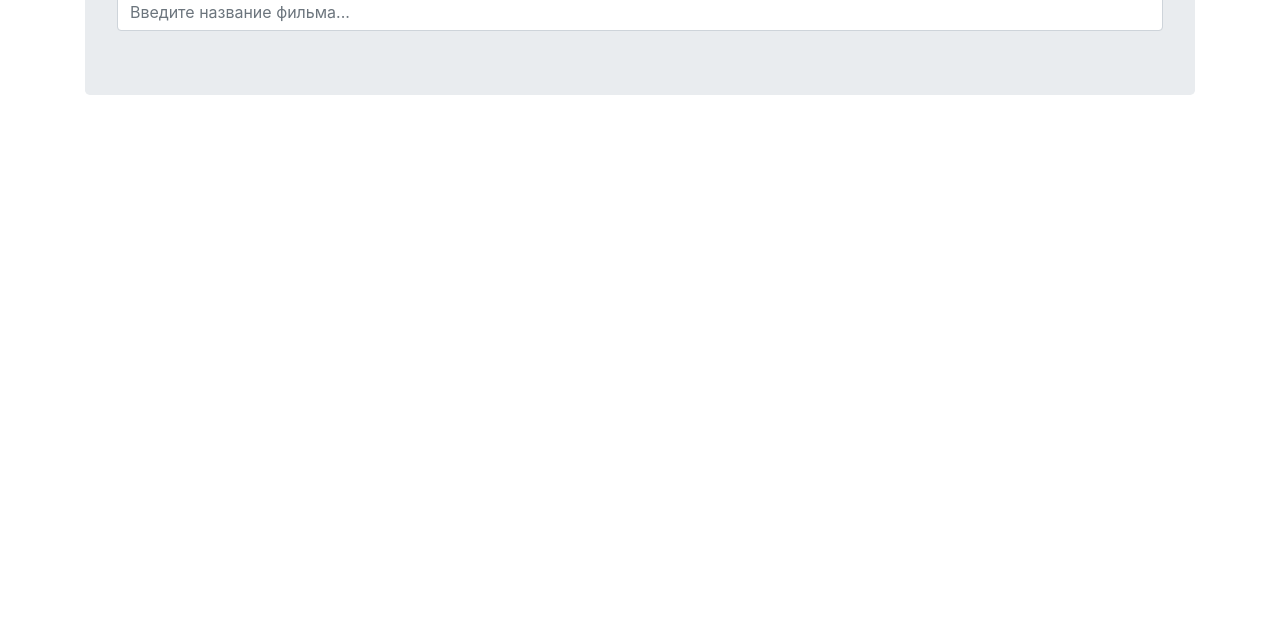
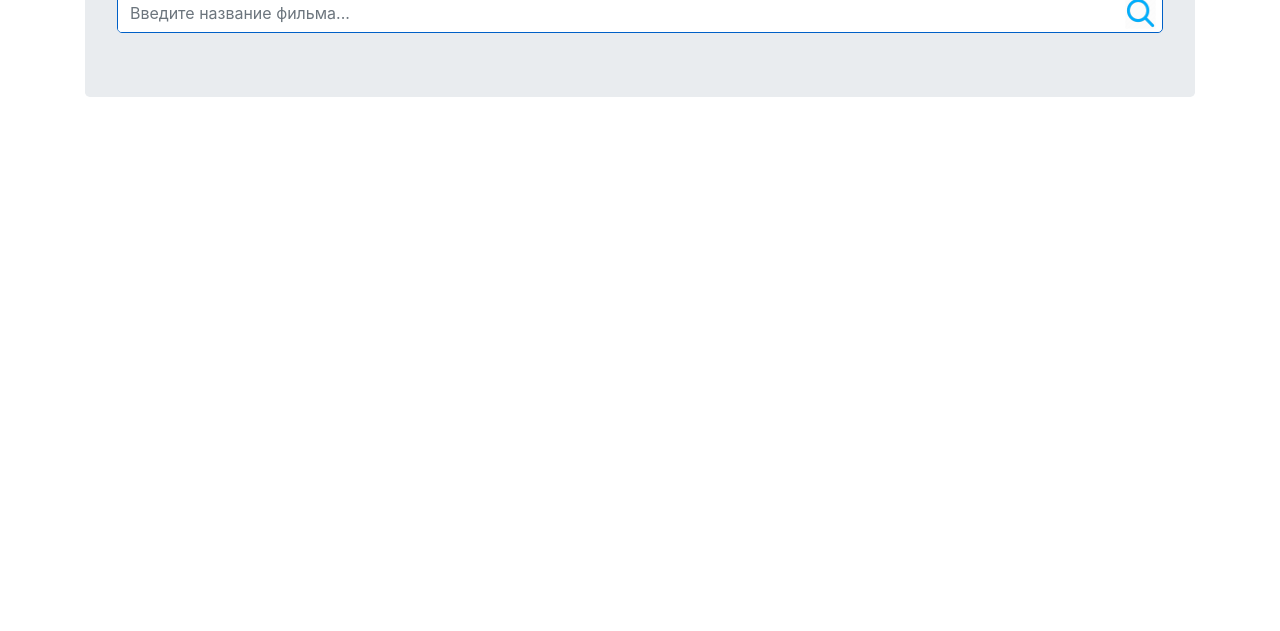
Before and after one commit to SergeyLitvin/kinopoisk, a plain HTML site: page index.html in a window 1280 px wide. Shown: the part 169-800 px from the top of the page. Drawn offline with nearby package versions, Linux system fonts and the light colour scheme.

Commit message:
Add button type submit and icon search

```diff
--- a/css/style.css
+++ b/css/style.css
@@ -5,6 +5,32 @@ img, .img-responsive {
 
 nav a {
     color: #0060c7;
+}
+
+.search-form {
+    display: flex;
+    background: #fff;
+    border: 1px solid #0060c7;
+    border-radius: 5px;
+}
+
+.search-form input[type='search'] {
+    border: none;
+}
+
+.search-form button {
+    border: none;
+    background: #fff;
+    border-radius: 5px;
+}
+
+.search-form button:focus {
+    outline: none;
+}
+
+.search-form button img {
+    width: 32px;
+    height: 32px;
 }
 
 .item {
--- a/index.html
+++ b/index.html
@@ -22,8 +22,11 @@
         <div class="container">
             <div class="jumbotron">
                 <h3 class="text-center">Поиск фильмов</h3>
-                <form action="" id="search-form">
-                    <input type="text" class="form-control" id="searchText" placeholder="Введите название фильма...">
+                <form action="" id="search-form" class="search-form">
+                    <input type="search" class="form-control" id="searchText" placeholder="Введите название фильма...">
+                    <button type="submit">
+                        <img src="/img/search-icon.png" alt="search">
+                    </button>
                 </form>
             </div>
         </div>
```
Also changed, not shown: img/search-icon.png (added).
